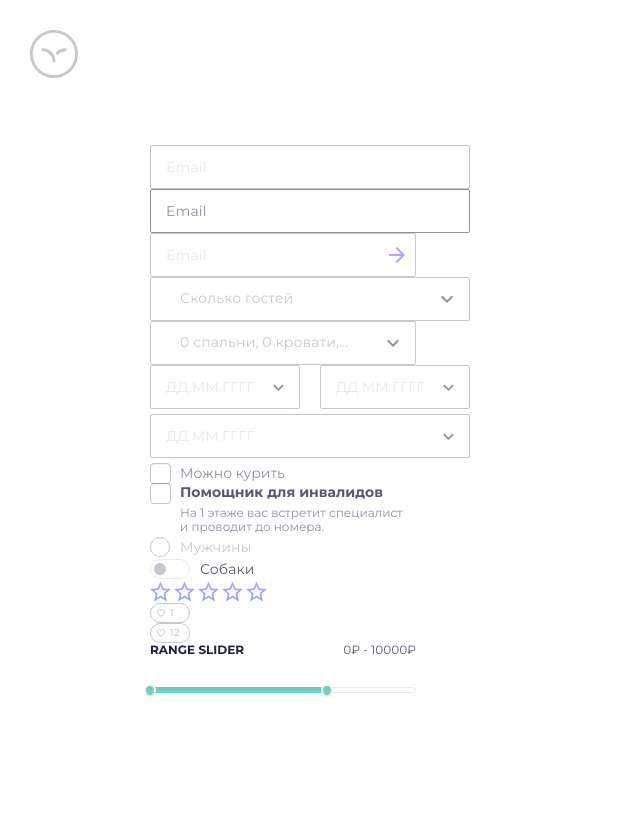
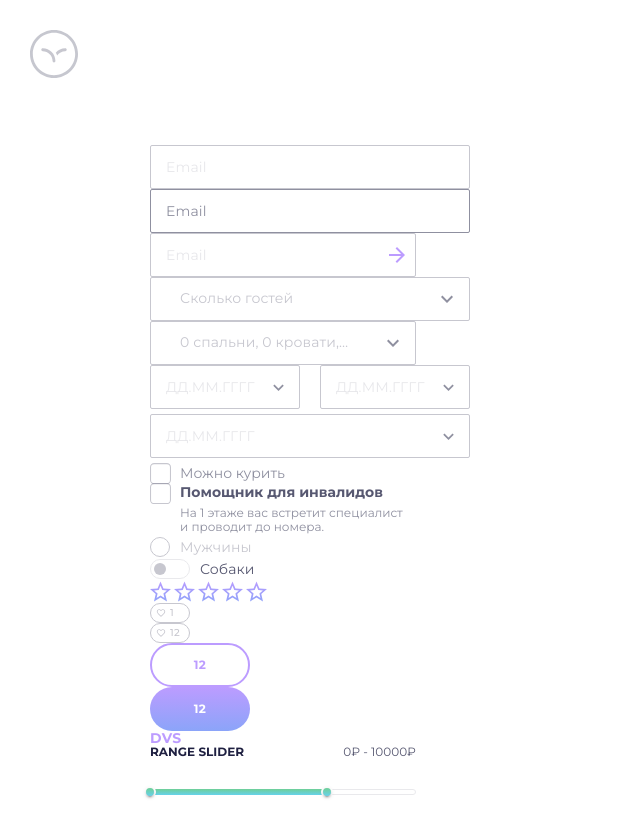
Before and after one commit to PushkinDenis/toxin-hotel-react, a React (Vite) app: page /toxin-hotel-react/form-elements in a window 1280 px wide. Shown: the whole page, without its empty margins (0-640 px from the left). Built offline with nearby package versions, Linux system fonts and the light colour scheme.

Commit message:
button fix

```diff
--- a/src/pages/ui-kit/form-elements/ui/form-elements.tsx
+++ b/src/pages/ui-kit/form-elements/ui/form-elements.tsx
@@ -21,6 +21,9 @@ export const FormElements: FC = () => {
         <Rating />
         <Button variant="like" text="1" />
         <Button variant="like" text="12" />
+        <Button variant="outlined" text="12" />
+        <Button variant="contained" text="12" />
+        <Button variant={"text"} text={"dvs"} />
         <Slider label={"RANGE SLIDER"} />
       </div>
     </LayoutUiKit>
--- a/src/shared/ui/button/button.module.scss
+++ b/src/shared/ui/button/button.module.scss
@@ -4,9 +4,51 @@
   font-size: var(--font-h3);
   line-height: var(--line-height-h3);
   font-weight: 700;
+  width: fit-content;
+  min-width: fit-content;
+  padding: 0;
+  display: block;
+
+  &:hover {
+    color: var(--color-dark-shade-50);
+  }
 }
+
 .outlined {
-  color: rebeccapurple;
+  border-radius: 22px;
+  background-color: var(--color-white);
+  border: 2px solid var(--color-purple);
+  color: var(--color-purple);
+  font-family: var(--font);
+  font-size: 12px;
+  font-weight: 700;
+  line-height: 14px;
+  width: 100px;
+  height: 44px;
+
+  &:hover {
+    border: 2px solid #D1CFFE;
+    background-color: var(--color-white);
+  }
+}
+
+.contained {
+  border-radius: 22px;
+  background: linear-gradient(180deg, #BC9CFF 0%, #8BA4F9 100%);
+  color: var(--color-white);
+  font-family: var(--font);
+  font-size: 12px;
+  font-weight: 700;
+  line-height: 14px;
+  width: 100px;
+  height: 44px;
+  box-shadow: none;
+
+  &:hover {
+    background: linear-gradient(180deg, #BC9CFF 0%, #8BA4F9 100%);
+    opacity: 0.5;
+    box-shadow: none;
+  }
 }
 
 .like {
@@ -28,11 +70,13 @@
   &:hover {
     border: 1px solid var(--color-purple);
   }
+
   &_active {
     border: 1px solid var(--color-purple);
     color: var(--color-purple);
   }
 }
+
 .icon {
   align-self: center;
   justify-self: center;
```
